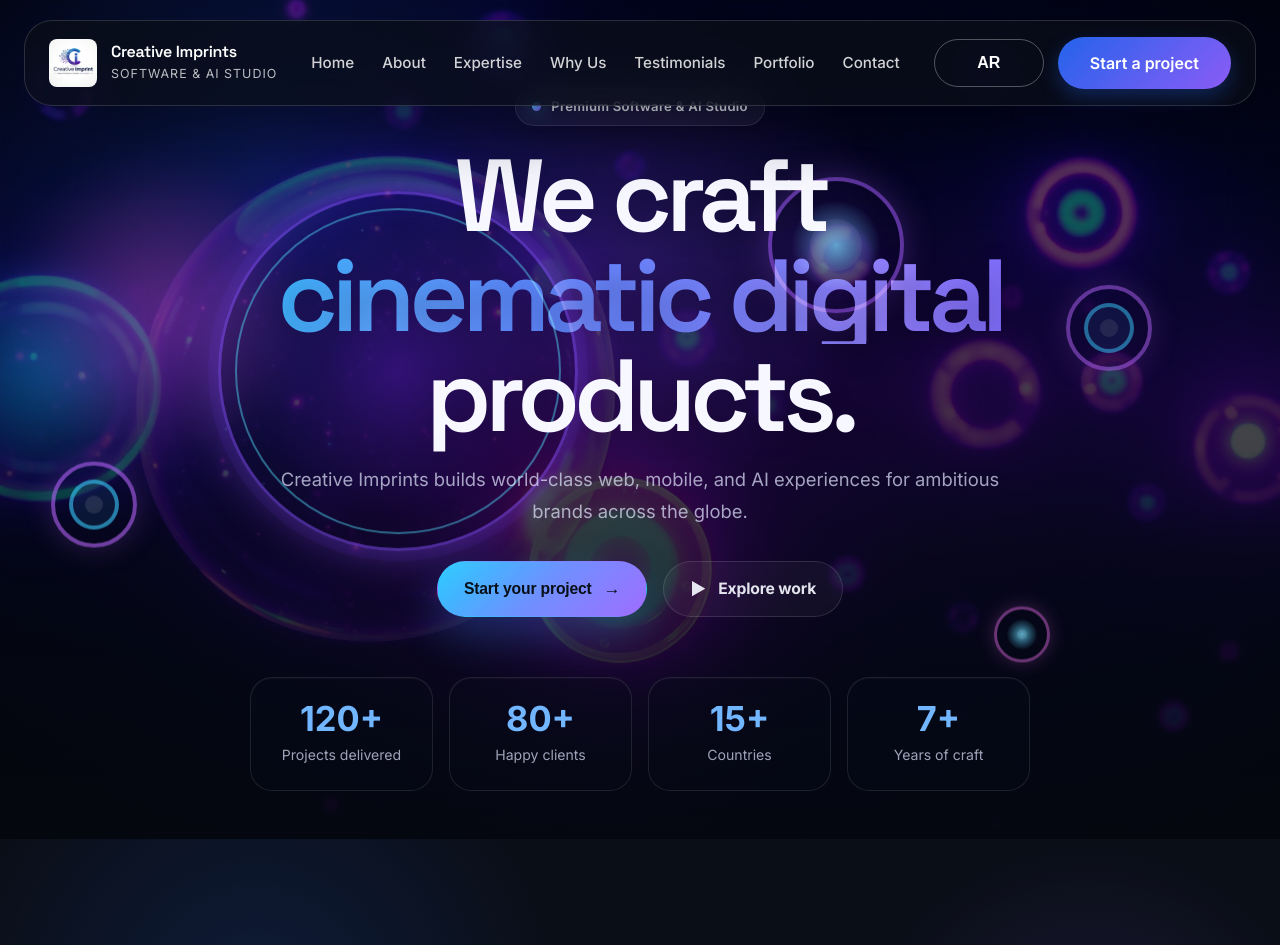
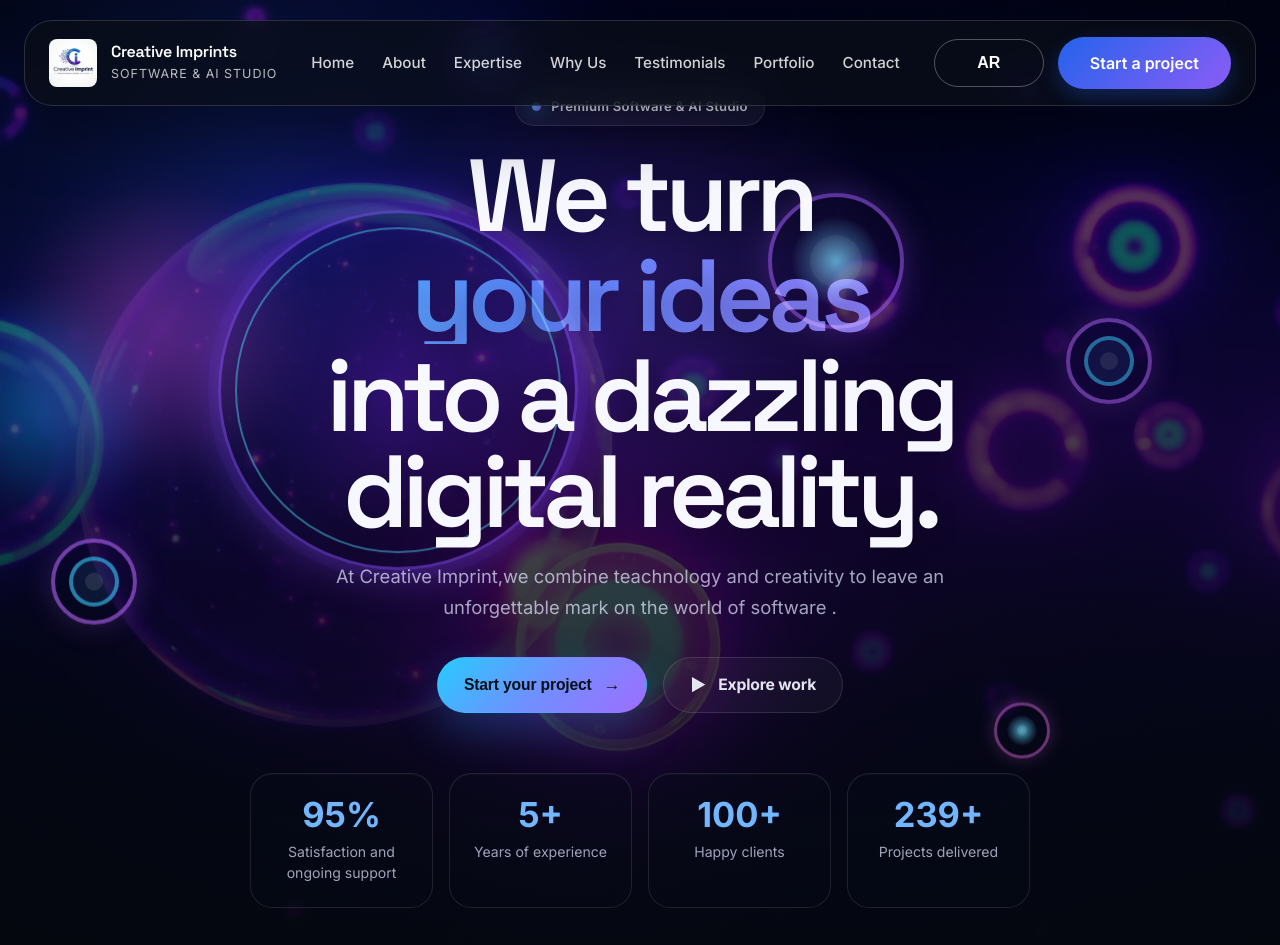
Before and after one commit to farhan-khan259/Creative-Imprints, a React (Create React App) app: page /1 in a window 1280 px wide. Shown: the top 945 px of the page. Built offline with nearby package versions, Linux system fonts and the light colour scheme.

Commit message:
feat: update hero section content and statistics for enhanced messaging and clarity

```diff
--- a/src/App.css
+++ b/src/App.css
@@ -491,7 +491,7 @@ a {
 
 .studio-card {
   padding: 40px 36px;
-  min-height: 320px;
+  min-height: 220px;
   display: grid;
   grid-template-columns: 84px 1fr;
   gap: 24px;
@@ -1721,7 +1721,7 @@ a {
 .contact-item {
   display: flex;
   gap: 16px;
-  align-items: flex-start;
+  align-items: center;
 }
 
 .contact-icon {
--- a/src/components/HeroSection.js
+++ b/src/components/HeroSection.js
@@ -4,10 +4,10 @@ import { motion } from 'framer-motion';
 import heroBg from '../assets/pictures/hero-bg.jpg';
 
 const stats = [
-  { value: '120+', label: 'Projects delivered' },
-  { value: '80+', label: 'Happy clients' },
-  { value: '15+', label: 'Countries' },
-  { value: '7+', label: 'Years of craft' },
+  { value: '95%', label: 'Satisfaction and ongoing support' },
+  { value: '5+', label: 'Years of experience' },
+  { value: '100+', label: 'Happy clients' },
+  { value: '239+', label: 'Projects delivered' },
 ];
 
 const pillVariants = {
@@ -27,10 +27,32 @@ const sparkles = [
   { className: 'hero-orb hero-orb--sm', style: { bottom: '34%', left: '4%' } },
 ];
 
+const parseStatValue = (value) => {
+  const match = value.match(/^([^0-9]*)([0-9]+)([^0-9]*)$/);
+
+  if (!match) {
+    return null;
+  }
+
+  return {
+    prefix: match[1],
+    target: Number(match[2]),
+    suffix: match[3],
+  };
+};
+
+const formatStatValue = (parts, count) => `${parts.prefix}${count}${parts.suffix}`;
+
 const HeroSection = ({ copy }) => {
   const [isMobile, setIsMobile] = useState(window.innerWidth <= 768);
   const [prefersReducedMotion, setPrefersReducedMotion] = useState(
     window.matchMedia('(prefers-reduced-motion: reduce)').matches
+  );
+  const [animatedStats, setAnimatedStats] = useState(() =>
+    stats.map((stat) => {
+      const parsed = parseStatValue(stat.value);
+      return parsed ? formatStatValue(parsed, 0) : stat.value;
+    })
   );
 
   useEffect(() => {
@@ -45,6 +67,46 @@ const HeroSection = ({ copy }) => {
       window.matchMedia('(prefers-reduced-motion: reduce)').removeEventListener('change', handleMotionChange);
     };
   }, []);
+
+  useEffect(() => {
+    if (prefersReducedMotion) {
+      setAnimatedStats(stats.map((stat) => stat.value));
+      return;
+    }
+
+    const parsedStats = stats.map((stat) => parseStatValue(stat.value));
+    const animationDuration = 5000;
+    const startTime = performance.now();
+    let frameId;
+
+    const animate = (now) => {
+      const progress = Math.min((now - startTime) / animationDuration, 1);
+      const easedProgress = 1 - Math.pow(1 - progress, 3);
+
+      setAnimatedStats(
+        stats.map((stat, index) => {
+          const parsed = parsedStats[index];
+
+          if (!parsed) {
+            return stat.value;
+          }
+
+          const currentValue = Math.round(parsed.target * easedProgress);
+          return formatStatValue(parsed, currentValue);
+        })
+      );
+
+      if (progress < 1) {
+        frameId = window.requestAnimationFrame(animate);
+      }
+    };
+
+    frameId = window.requestAnimationFrame(animate);
+
+    return () => {
+      window.cancelAnimationFrame(frameId);
+    };
+  }, [prefersReducedMotion]);
 
   const scrollToContact = () => {
     const ctaSection = document.getElementById('contact');
@@ -99,9 +161,9 @@ const HeroSection = ({ copy }) => {
           </motion.div>
 
           <motion.h1 className="hero-title" variants={prefersReducedMotion ? {} : pillVariants} custom={0.08}>
-            <span className="hero-title__line">We craft</span>
-            <span className="hero-title__line hero-title__line--accent">cinematic digital</span>
-            <span className="hero-title__line">products.</span>
+            <span className="hero-title__line">We turn</span>
+            <span className="hero-title__line hero-title__line--accent">your ideas</span>
+            <span className="hero-title__line">into a dazzling digital reality.</span>
           </motion.h1>
 
           <motion.p className="hero-subtitle" variants={prefersReducedMotion ? {} : pillVariants} custom={0.16}>
@@ -120,9 +182,9 @@ const HeroSection = ({ copy }) => {
           </motion.div>
 
           <motion.div className="hero-stats" variants={prefersReducedMotion ? {} : pillVariants} custom={0.32}>
-            {stats.map((stat) => (
+            {stats.map((stat, idx) => (
               <div key={stat.label} className="hero-stat-card">
-                <strong>{stat.value}</strong>
+                <strong>{animatedStats[idx]}</strong>
                 <span>{stat.label}</span>
               </div>
             ))}
--- a/src/data/siteData.js
+++ b/src/data/siteData.js
@@ -23,15 +23,15 @@ export const defaultContent = {
       langButton: 'AR',
     },
     hero: {
-      title: 'We craft cinematic digital products.',
-      subtitle: 'Creative Imprints builds world-class web, mobile, and AI experiences for ambitious brands across the globe.',
+      title: 'We turn your ideas into a dazzling digital reality.',
+      subtitle: 'At Creative Imprint,we combine teachnology and creativity to leave an unforgettable mark on the world of software .',
       button: 'Start your project →',
     },
     stats: [
-      { value: '120+', label: 'Projects delivered' },
-      { value: '80+', label: 'Native clients' },
-      { value: '15+', label: 'Countries' },
-      { value: '7+', label: 'Years of work' },
+      { value: '95%', label: 'Satisfaction and ongoing support' },
+      { value: '5+', label: 'Years of experience' },
+      { value: '100+', label: 'Happy clients' },
+      { value: '239+', label: 'Projects delivered' },
     ],
     studio: {
       title: 'A studio engineered for the future.',
@@ -65,22 +65,14 @@ export const defaultContent = {
         { title: 'Crafted UX', description: 'Pixel-level care. Motion that delights. Details that convert.', icon: '🎯' },
       ],
     },
-    pricing: {
-      title: 'Simple, transparent pricing.',
-      items: [
-        { name: 'Essential', price: '$2,500', description: 'Limited time offer', buttonText: 'Get started', buttonLink: '#contact' },
-        { name: 'Pro', price: '$9,800', description: 'Full product suite', buttonText: 'Get started', buttonLink: '#contact' },
-        { name: 'Custom', price: 'Custom', description: 'Tailored solutions', buttonText: 'Contact us', buttonLink: '#contact' },
-        { name: "Let's talk", price: 'Schedule', description: 'Book a call with us today', buttonText: 'Book a call', buttonLink: 'https://cal.com/creativeimprints' },
-      ],
-    },
+
     finalCta: {
       title: 'Have a project in mind?',
       subtitle: 'Tell us about your idea. We typically respond within 24 hours.',
       label: 'LET\'S TALK',
       email: 'hello@creativeimprints.com',
-      phone: '+966 50 000 0000',
-      location: 'Riyadh • Dubai • Remote',
+      phone: '+123 00 000 0000',
+      location: 'Business park - Vbc -111',
       whatsapp: 'Chat on WhatsApp',
       formLabels: {
         name: 'YOUR NAME',
@@ -119,10 +111,10 @@ export const defaultContent = {
       categories: ['All', 'Web', 'Mobile', 'AI', 'Branding'],
       items: [
         { title: 'NovaBank', subtitle: 'Fintech platform', category: 'Web', gradient: 'from-blue-500 to-purple-600', image: 'portfolio1.jpeg' },
-        { title: 'Lumen Health', subtitle: 'Telemedicine app', category: 'Mobile', gradient: 'from-purple-500 to-pink-600', image: 'portfolio2.jpeg' },
-        { title: 'Orbital AI', subtitle: 'LLM agent suite', category: 'AI', gradient: 'from-cyan-500 to-teal-600', image: 'portfolio3.jpeg' },
-        { title: 'Atlas Commerce', subtitle: 'Headless storefront', category: 'Web', gradient: 'from-orange-500 to-red-600', image: 'portfolio4.jpeg' },
-        { title: 'Voyage', subtitle: 'Identity system', category: 'Branding', gradient: 'from-teal-500 to-cyan-600', image: 'portfolio5.jpeg' },
+        { title: 'Passenger Transport Application', subtitle: 'passenger transport application App', category: 'Mobile', gradient: 'from-purple-500 to-pink-600', image: 'portfolio2.jpeg' },
+        { title: 'Online Store', subtitle: 'online store', category: 'AI', gradient: 'from-cyan-500 to-teal-600', image: 'portfolio3.jpeg' },
+        { title: 'Educational Platform', subtitle: 'educational platform', category: 'Web', gradient: 'from-orange-500 to-red-600', image: 'portfolio4.jpeg' },
+        { title: 'Visual Identity', subtitle: 'Identity system', category: 'Branding', gradient: 'from-teal-500 to-cyan-600', image: 'portfolio5.jpeg' },
         { title: 'Pulse Learn', subtitle: 'Education platform', category: 'Mobile', gradient: 'from-blue-600 to-indigo-700', image: 'portfolio6.jpeg' },
       ],
     },
@@ -134,7 +126,7 @@ export const defaultContent = {
         social: ['twitter', 'linkedin', 'instagram', 'github'],
       },
       copyright: '© 2024 Creative Imprints. All rights reserved.',
-      credits: 'Made with care • Riyadh',
+
     },
   },
   ar: {
@@ -213,7 +205,7 @@ export const defaultContent = {
       subtitle: 'أخبرنا عن فكرتك. عادة ما نرد في غضون ٢٤ ساعة.',
       label: 'لنتحدث',
       email: 'hello@creativeimprints.com',
-      phone: '+966 50 000 0000',
+      phone: '+123 00 000 0000',
       location: 'الرياض • دبي • عن بعد',
       whatsapp: 'دردشة عبر WhatsApp',
       formLabels: {
```
